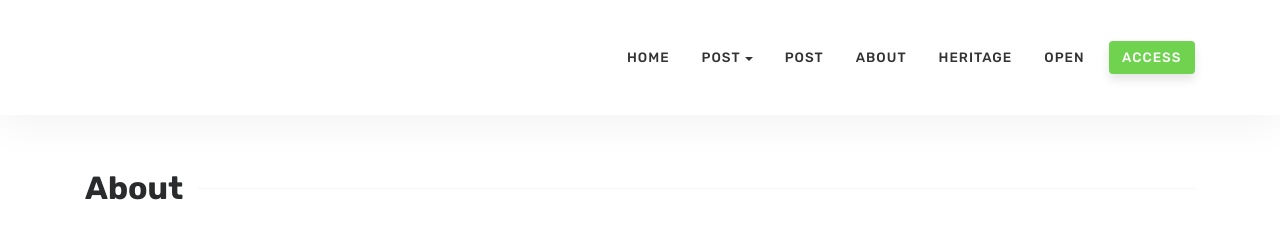
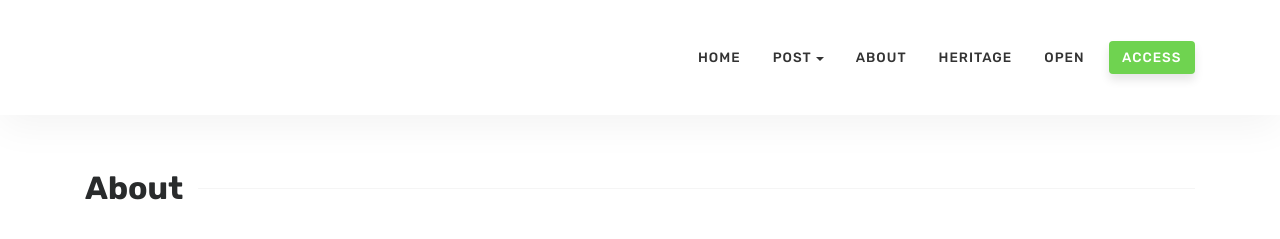
Before and after one commit to valrem93/SantIlarioeilBrenta_test, a Jekyll site: the page built from docs/about.md, in a window 1280 px wide. Shown: the top 239 px of the page. Built offline with Jekyll 4.4.1, drawn with Linux system fonts in a browser that asks for light colours; comment, search, counter and statistics services are not loaded.

Commit message:
Update default.html

```diff
--- a/docs/_layouts/default.html
+++ b/docs/_layouts/default.html
@@ -69,9 +69,6 @@
                     </div>
                 </li>
 
-                <li class="nav-item">
-                    <a class="nav-link" href="{{ site.baseurl }}/post">Post</a>
-                </li>
 
                 <li class="nav-item">
                     <a class="nav-link" href="{{ site.baseurl }}/about">About</a>
```
